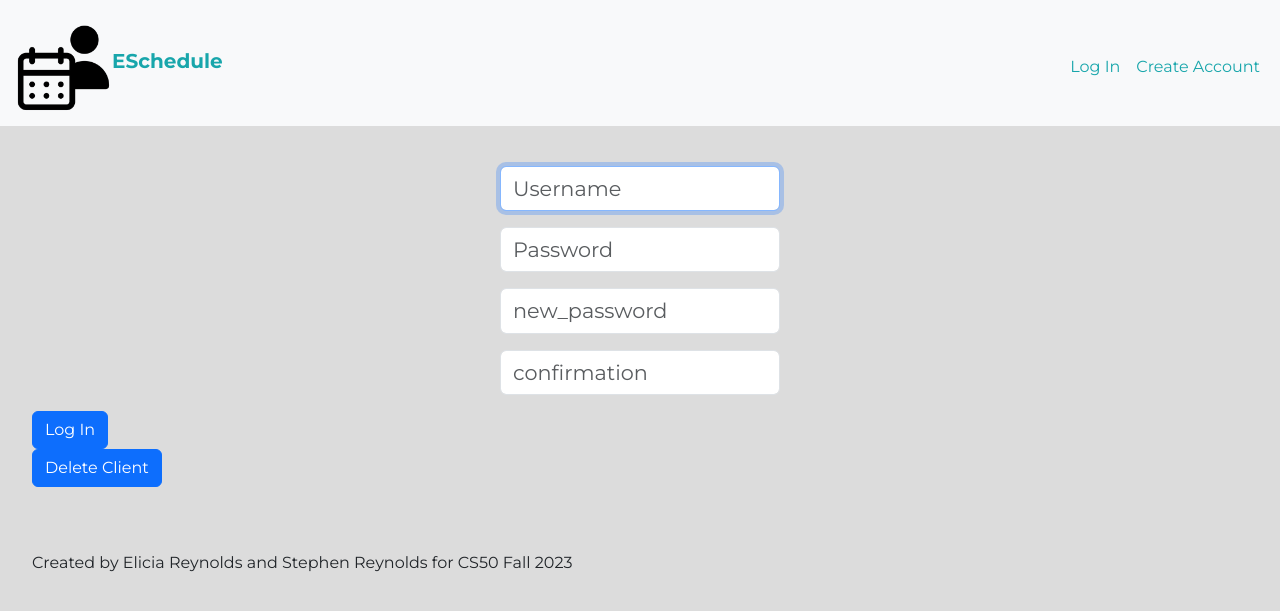
After one commit to stephen0220/final_project, a Flask app: page /password in a window 1280 px wide. The commit adds this page. Shown: the top 611 px of the page. Run offline with Flask 3, Linux system fonts and the light colour scheme.

Commit message:
in the middle of debugging a couple of issues

```diff
--- a/templates/layout.html
+++ b/templates/layout.html
@@ -9,6 +9,13 @@
     <script src="https://cdn.jsdelivr.net/npm/bootstrap@5.3.2/dist/js/bootstrap.bundle.min.js"
     integrity="sha384-C6RzsynM9kWDrMNeT87bh95OGNyZPhcTNXj1NW7RuBCsyN/o0jlpcV8Qyq46cDfL" crossorigin="anonymous"></script>
     <link rel="stylesheet" href="static/style.css">
+    <!--<script src="https://code.jquery.com/jquery-3.6.4.min.js"></script>
+    <script>
+        $(window).on('beforeunload', function() {
+            // Send an AJAX request to log out the user when the page is closed
+            $.get('/logout');
+        });
+    </script>-->
     <title>ESchedule</title>
 </head>
 <body>
@@ -44,7 +51,7 @@
             {% else %}
             <ul class="navbar-nav ms-auto mt-2">
                 <li class="nav-item"><a class="nav-link" href="/login">Log In</a></li>
-                <li class="nav-item"><a class="nav-link" href="/create_account">Change Password</a></li>
+                <li class="nav-item"><a class="nav-link" href="/create_account">Create Account</a></li>
             </ul>
             {% endif %}
           </div>
--- /dev/null
+++ b/templates/password.html
@@ -0,0 +1,29 @@
+{% extends "layout.html" %}
+
+{% block title %}
+    Change Password / Delete Account
+{% endblock %}
+
+{% block main %}
+    <form action="/password" method="post">
+
+        <div class="mb-3">
+            <input autocomplete="off" autofocus class="form-control mx-auto w-auto" id="username" name="username" placeholder="Username" type="text">
+        </div>
+        <div class="mb-3">
+            <input class="form-control mx-auto w-auto" id="password" name="password" placeholder="Password" type="password">
+        </div>
+        <div class="mb-3">
+            <input class="form-control mx-auto w-auto" id="new_password" name="new_password" placeholder="new_password" type="password">
+        </div>
+        <div class="mb-3">
+            <input class="form-control mx-auto w-auto" id="confirmation" name="confirmation" placeholder="confirmation" type="password">
+        </div>
+
+        <button class="btn btn-primary" type="submit">Log In</button>
+        <br>
+        <form action="{{ url_for('delete_account') }}" method="post">
+            <button class="btn btn-primary" type="submit">Delete Client</button>
+        </form>
+    </form>
+{% endblock %}
```
Also changed, not shown: sql_databases/queries.sql (deleted, +0 -35 lines), templates/proposals.html (deleted, +0 -9 lines), 3 other files.
